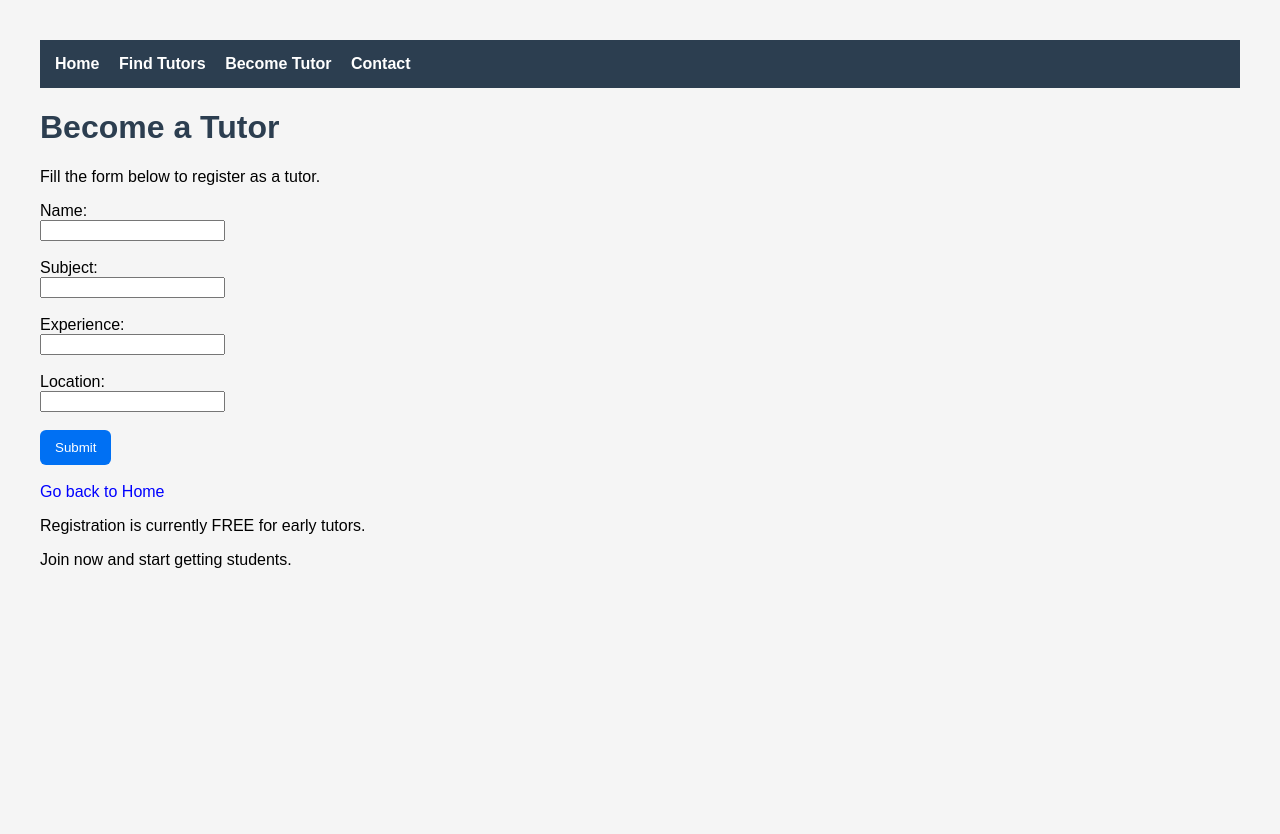
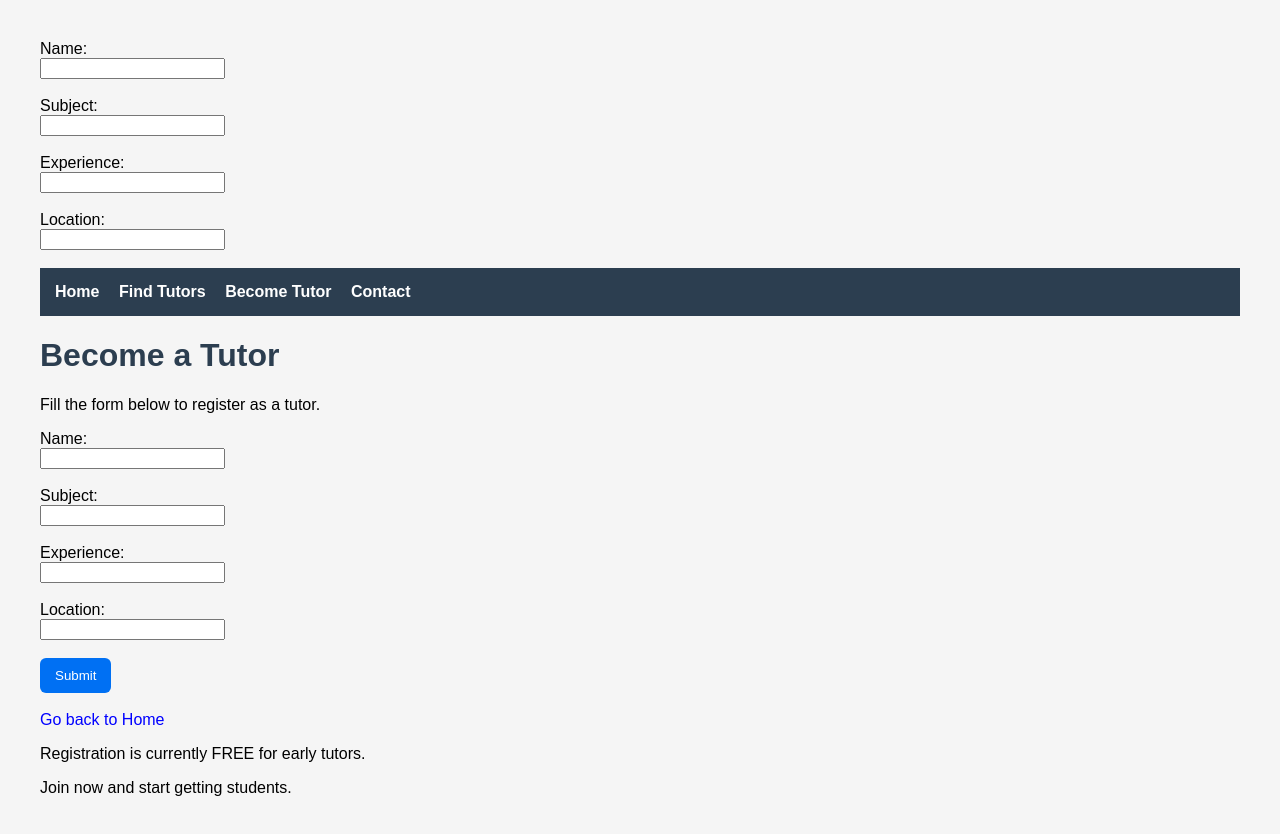
Before and after one commit to roshankhamari117-cyber/Tutor-parents-platform-pro, a plain HTML site: page become-tutor.html in a window 1280 px wide. Before the commit the page ends 800 px from the top, so only its background shows below. Drawn offline with Linux system fonts and the light colour scheme.

Commit message:
Add input fields to become-tutor.html
Added input fields for name, subject, experience, and location.

```diff
--- a/become-tutor.html
+++ b/become-tutor.html
@@ -1,5 +1,16 @@
 <!DOCTYPE html>
 <html>
+  <label>Name:</label><br>
+<input type="text" id="name"><br><br>
+
+<label>Subject:</label><br>
+<input type="text" id="subject"><br><br>
+
+<label>Experience:</label><br>
+<input type="text" id="experience"><br><br>
+
+<label>Location:</label><br>
+<input type="text" id="location"><br><br>
 
 <head>
 <title>Become a Tutor</title>
```
